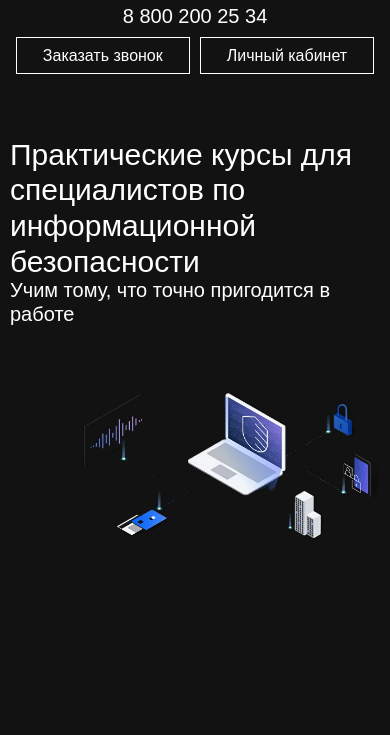
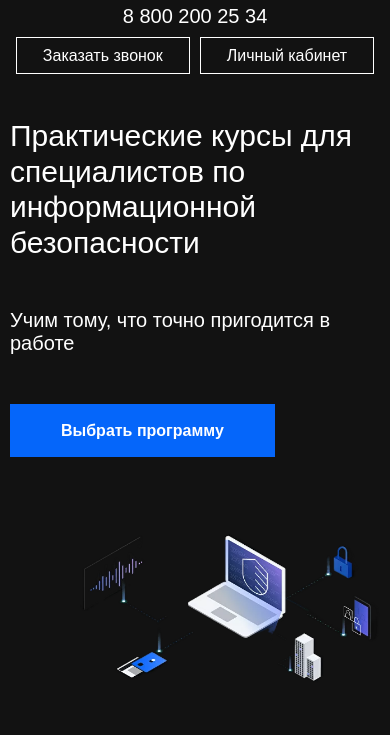
Before and after one commit to Binatik/tech-pab, a React app: page / in a window 390 px wide. Shown: the part 109-844 px from the top of the page. Built offline with nearby package versions, Linux system fonts and the light colour scheme.

Commit message:
добавлен баннер

```diff
--- a/src/app/styles/global.css
+++ b/src/app/styles/global.css
@@ -45,7 +45,6 @@ body,
 .list {
 	display: flex;
 	align-items: center;
-	justify-content: center;
 	flex-wrap: wrap;
 }
 
--- a/src/entities/Link/Link.interface.ts
+++ b/src/entities/Link/Link.interface.ts
@@ -2,8 +2,8 @@ import { AnchorHTMLAttributes, DetailedHTMLProps } from 'react'
 
 export interface ILinkProps
 	extends DetailedHTMLProps<AnchorHTMLAttributes<HTMLAnchorElement>, HTMLAnchorElement> {
-	mode: 'primary' | 'inline'
-	size: 'medium'
+	mode: 'primary' | 'secondary' | 'inline'
+	size: 'medium' | 'large'
 	href: string
 	children: React.ReactNode
 }
--- a/src/entities/Link/Link.module.css
+++ b/src/entities/Link/Link.module.css
@@ -10,14 +10,28 @@
 	transition: 0.3s color, 0.3s background, 0.3s border;
 }
 
-.link_size {
+.link_size_medium {
 	padding: 8px 26px;
+}
+
+.link_size_large {
+	padding: 16px 50px;
 }
 
 .link_primary {
 	border: 1px solid var(--color-white);
 	color: var(--color-white);
 	background: transparent;
+}
+
+.link_secondary {
+	border: 1px solid var(--color-bg-primary);
+	color: var(--color-white);
+	background: var(--color-bg-primary);
+}
+
+.link_secondary > p {
+	font-weight: 600;
 }
 
 /* Компьютерное устройство L */
@@ -41,6 +55,15 @@
 		border: 1px solid var(--color-bg-primary);
 		background: var(--color-bg-primary);
 	}
+
+	.link_secondary:hover {
+		border: 1px solid var(--color-bg-primary);
+		background: var(--color-black);
+	}
+
+	.link_secondary:hover > p {
+		color: var(--color-link);
+	}
 }
 
 @media (hover: none) {
--- a/src/entities/Link/Link.tsx
+++ b/src/entities/Link/Link.tsx
@@ -8,7 +8,9 @@
 			href={href}
 			className={classNames(styles.link, className, {
 				[styles.link_primary]: mode === 'primary',
-				[styles.link_size]: size === 'medium',
+				[styles.link_secondary]: mode === 'secondary',
+				[styles.link_size_medium]: size === 'medium',
+				[styles.link_size_large]: size === 'large',
 			})}
 			{...props}>
 			{children}
--- a/src/entities/Paragraph/Paragraph.module.css
+++ b/src/entities/Paragraph/Paragraph.module.css
@@ -1,4 +1,8 @@
 /* Скелет */
+
+.paragraph {
+	transition: 0.3s color;
+}
 
 .paragraph_size_small {
 	font-size: 1rem;
--- /dev/null
+++ b/src/features/GetProgram/GetProgram.tsx
@@ -0,0 +1,16 @@
+import { Link, Paragraph } from '../../entities'
+
+function GetProgram() {
+	function getProgram(): void {
+		console.log('Вы тестово выбрали программу')
+	}
+	return (
+		<Link onClick={getProgram} href="#" mode="secondary" size="large">
+			<Paragraph mode="secondary" size="small16">
+				Выбрать программу
+			</Paragraph>
+		</Link>
+	)
+}
+
+export { GetProgram }
--- a/src/features/index.ts
+++ b/src/features/index.ts
@@ -1,2 +1,3 @@
 export * from './Login/Login'
 export * from './Order/Order'
+export * from './GetProgram/GetProgram'
--- a/src/widgets/Banner/Banner.module.css
+++ b/src/widgets/Banner/Banner.module.css
@@ -5,6 +5,13 @@
 	align-items: center;
 	min-height: calc(100vh - 18rem);
 	gap: 10px;
+}
+
+.banner_inner {
+	display: flex;
+	flex-direction: column;
+	align-items: flex-start;
+	gap: 3rem;
 }
 
 .banner_paragraph {
@@ -35,7 +42,7 @@
 /* Мобильные устройства sm */
 @media (max-width: 36rem) {
 	.banner {
-		min-height: calc(100vh - 33rem);
+		min-height: calc(100vh - 26rem);
 	}
 
 	.banner_paragraph {
@@ -45,5 +52,6 @@
 	.banner_img {
 		width: 300px;
 		top: 100%;
+		transform: translateY(20%);
 	}
 }
--- a/src/widgets/Banner/Banner.tsx
+++ b/src/widgets/Banner/Banner.tsx
@@ -3,17 +3,19 @@ import { Paragraph } from '../../entities'
 import leadspace2 from '../../assets/leadspace2.png'
 import styles from './Banner.module.css'
 import { IBanerProps } from './Banner.interface'
+import { GetProgram } from '../../features'
 
 function Banner({ className }: IBanerProps) {
 	return (
 		<div className={classnames(styles.banner, className)}>
-			<div>
+			<div className={classnames(styles.banner_inner)}>
 				<Paragraph className={styles.banner_paragraph} mode="secondary" size="super56">
 					Практические курсы для специалистов по информационной безопасности
 				</Paragraph>
 				<Paragraph className={styles.banner_paragraph} mode="secondary" size="large20">
 					Учим тому, что точно пригодится в работе
 				</Paragraph>
+				<GetProgram />
 			</div>
 			<img className={styles.banner_img} src={leadspace2} alt="leadspace" />
 		</div>
```
Also changed, not shown: src/features/GetProgram/GetProgram.interface.ts (added), src/features/GetProgram/GetProgram.module.css (added).
